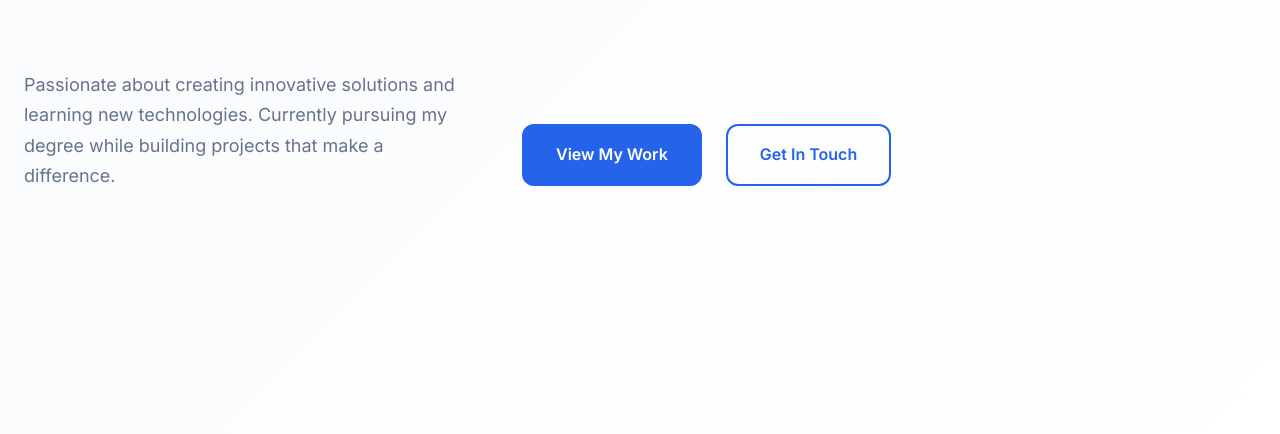
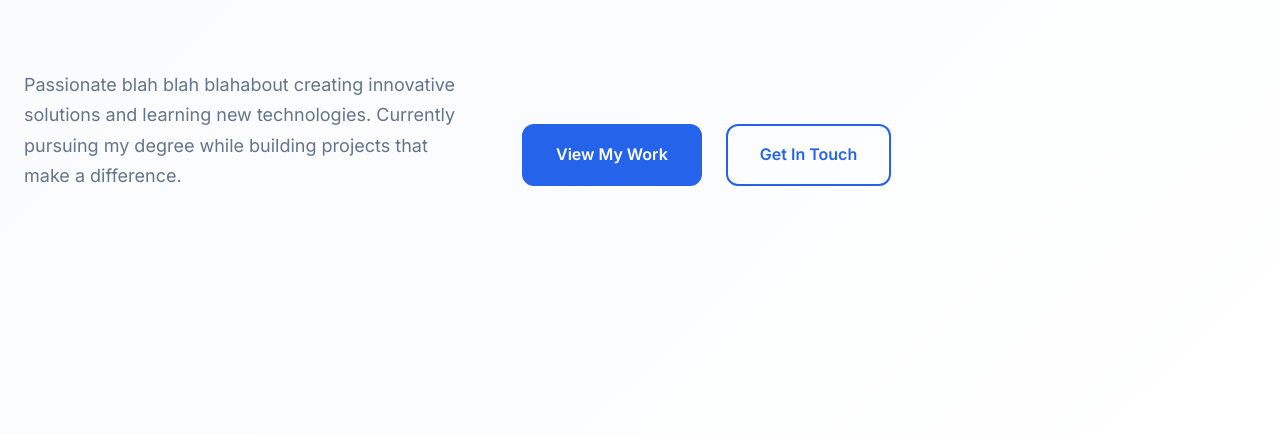
Before and after one commit to ri64-sudo/portfolio, a plain HTML site: page index.html in a window 1280 px wide. Shown: the part 366-800 px from the top of the page. Drawn offline with Linux system fonts and the light colour scheme.

Commit message:
changed some text

```diff
--- a/index.html
+++ b/index.html
@@ -50,7 +50,7 @@
                 <h1 class="hero-title">Hi, I'm <span class="highlight">Your Name</span></h1>
                 <p class="hero-subtitle">Computer Science Student & Aspiring Developer</p>
                 <p class="hero-description">
-                    Passionate about creating innovative solutions and learning new technologies.
+                    Passionate blah blah blahabout creating innovative solutions and learning new technologies.
                     Currently pursuing my degree while building projects that make a difference.
                 </p>
                 <div class="hero-buttons">
```
